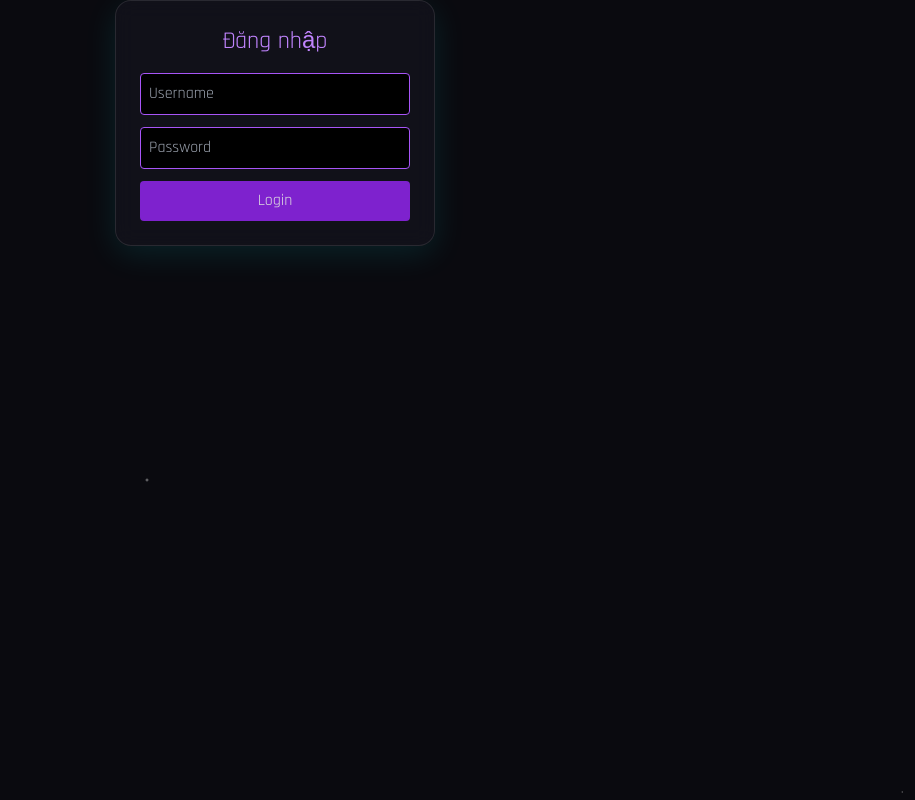
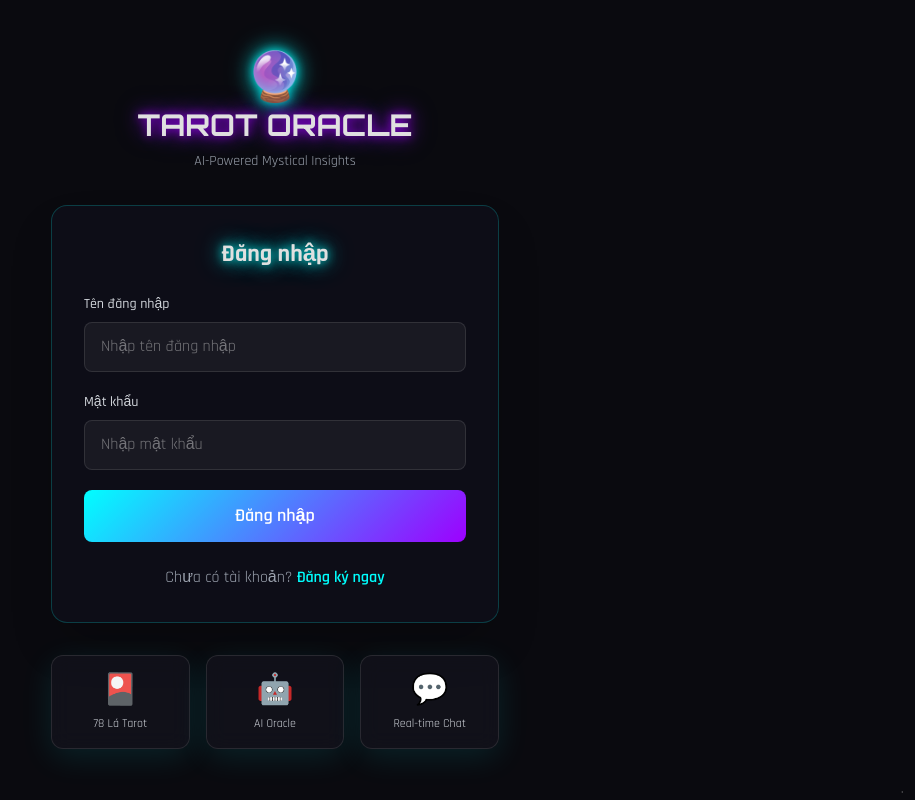
Before and after one commit to billhaha1947/tarot, a Flask app: page / in a window 1280 px wide. Shown: the whole page, without its empty margins (365-1280 px from the left). Run offline with Flask 3, Linux system fonts and the light colour scheme; some libraries are stand-ins or nearby versions.

Commit message:
Update login.html

```diff
--- a/templates/login.html
+++ b/templates/login.html
@@ -1,11 +1,138 @@
 {% extends "layout.html" %}
+
+{% block title %}Đăng nhập - Tarot AI Oracle{% endblock %}
+
 {% block content %}
-<div class="flex justify-center">
-<form method="POST" class="glass p-6 rounded-2xl w-80">
-<h2 class="text-2xl text-purple-400 glow mb-4 text-center">Đăng nhập</h2>
-<input name="username" placeholder="Username" class="w-full mb-3 p-2 rounded bg-black border border-purple-500">
-<input name="password" type="password" placeholder="Password" class="w-full mb-3 p-2 rounded bg-black border border-purple-500">
-<button class="w-full p-2 rounded bg-purple-700 glow">Login</button>
-</form>
+<div class="min-h-screen flex items-center justify-center p-4">
+    <div class="w-full max-w-md">
+        <!-- Logo -->
+        <div class="text-center mb-8 slide-in-up">
+            <div class="inline-block">
+                <h1 class="text-5xl font-bold orbitron neon-text-cyan mb-2">🔮</h1>
+                <h2 class="text-3xl font-bold orbitron neon-text-purple">TAROT ORACLE</h2>
+                <p class="text-sm text-gray-400 mt-2">AI-Powered Mystical Insights</p>
+            </div>
+        </div>
+
+        <!-- Login Form -->
+        <div class="glass-strong rounded-2xl p-8 shadow-2xl slide-in-up" style="animation-delay: 0.1s">
+            <h3 class="text-2xl font-bold text-center mb-6 neon-text-cyan">Đăng nhập</h3>
+
+            <form id="loginForm" class="space-y-5">
+                <div>
+                    <label class="block text-sm font-medium mb-2 text-gray-300">Tên đăng nhập</label>
+                    <input
+                        type="text"
+                        id="username"
+                        name="username"
+                        required
+                        class="input-glass w-full px-4 py-3 rounded-lg"
+                        placeholder="Nhập tên đăng nhập"
+                    >
+                </div>
+
+                <div>
+                    <label class="block text-sm font-medium mb-2 text-gray-300">Mật khẩu</label>
+                    <input
+                        type="password"
+                        id="password"
+                        name="password"
+                        required
+                        class="input-glass w-full px-4 py-3 rounded-lg"
+                        placeholder="Nhập mật khẩu"
+                    >
+                </div>
+
+                <button
+                    type="submit"
+                    class="btn-primary w-full py-3 rounded-lg font-semibold text-lg"
+                    id="loginBtn"
+                >
+                    <span id="loginBtnText">Đăng nhập</span>
+                    <span id="loginBtnSpinner" class="hidden">
+                        <div class="spinner inline-block"></div>
+                    </span>
+                </button>
+            </form>
+
+            <div class="mt-6 text-center">
+                <p class="text-gray-400">
+                    Chưa có tài khoản?
+                    <a href="/register" class="text-neon-cyan hover:text-neon-purple transition-colors font-semibold">
+                        Đăng ký ngay
+                    </a>
+                </p>
+            </div>
+        </div>
+
+        <!-- Features -->
+        <div class="mt-8 grid grid-cols-3 gap-4">
+            <div class="glass text-center p-4 rounded-xl hover:neon-glow-cyan transition-all cursor-pointer">
+                <div class="text-3xl mb-2">🎴</div>
+                <p class="text-xs text-gray-300">78 Lá Tarot</p>
+            </div>
+            <div class="glass text-center p-4 rounded-xl hover:neon-glow-purple transition-all cursor-pointer">
+                <div class="text-3xl mb-2">🤖</div>
+                <p class="text-xs text-gray-300">AI Oracle</p>
+            </div>
+            <div class="glass text-center p-4 rounded-xl hover:neon-glow-pink transition-all cursor-pointer">
+                <div class="text-3xl mb-2">💬</div>
+                <p class="text-xs text-gray-300">Real-time Chat</p>
+            </div>
+        </div>
+    </div>
 </div>
 {% endblock %}
+
+{% block extra_scripts %}
+<script>
+    // Check if already logged in
+    if (getToken()) {
+        window.location.href = '/chat';
+    }
+
+    const loginForm = document.getElementById('loginForm');
+    const loginBtn = document.getElementById('loginBtn');
+    const loginBtnText = document.getElementById('loginBtnText');
+    const loginBtnSpinner = document.getElementById('loginBtnSpinner');
+
+    loginForm.addEventListener('submit', async (e) => {
+        e.preventDefault();
+
+        const username = document.getElementById('username').value.trim();
+        const password = document.getElementById('password').value;
+
+        if (!username || !password) {
+            showToast('Vui lòng điền đầy đủ thông tin', 'warning');
+            return;
+        }
+
+        // Show loading
+        loginBtn.disabled = true;
+        loginBtnText.classList.add('hidden');
+        loginBtnSpinner.classList.remove('hidden');
+
+        try {
+            const data = await apiRequest('/api/login', {
+                method: 'POST',
+                body: JSON.stringify({ username, password })
+            });
+
+            setToken(data.token);
+            setUser(data.user);
+
+            showToast('Đăng nhập thành công!', 'success');
+
+            setTimeout(() => {
+                window.location.href = '/chat';
+            }, 500);
+
+        } catch (error) {
+            showToast(error.message || 'Đăng nhập thất bại', 'error');
+            loginBtn.disabled = false;
+            loginBtnText.classList.remove('hidden');
+            loginBtnSpinner.classList.add('hidden');
+        }
+    });
+</script>
+{% endblock %}
```
